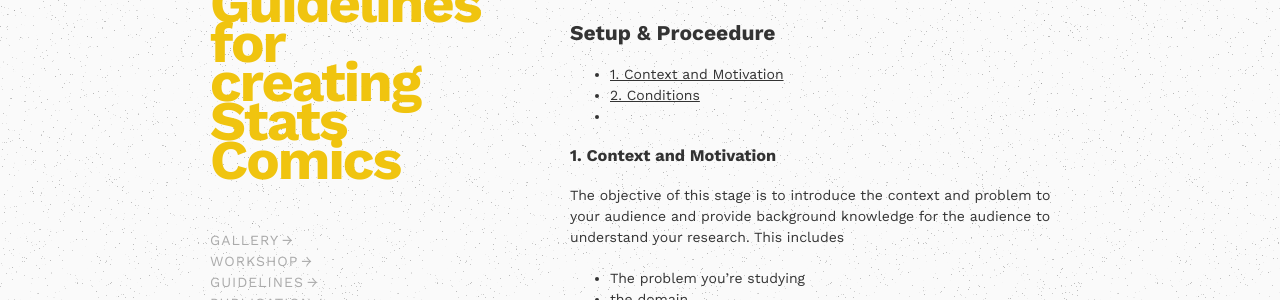
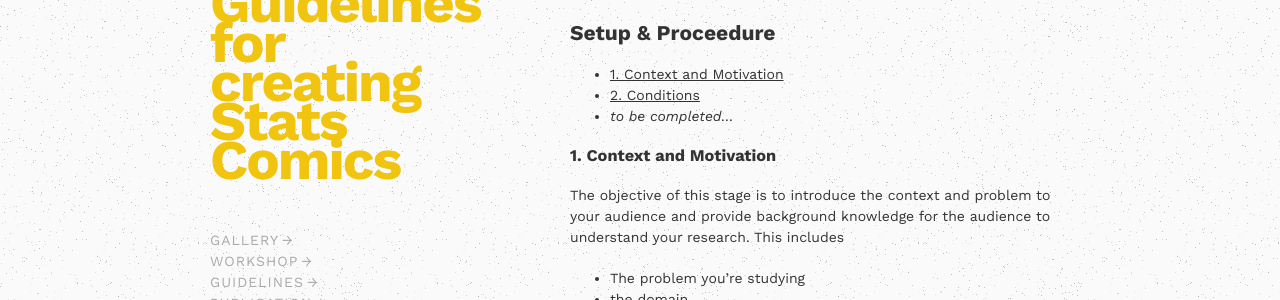
Before and after one commit to statscomics/statscomics.github.io, a Jekyll site: the page built from guidelines.md, in a window 1280 px wide and 900 px high, scrolled down 1669 px. Shown: the part 152-452 px from the top of the window. Built offline with Jekyll 4.4.1, drawn with Linux system fonts in a browser that asks for light colours; our own code applies the rules of GitHub Pages for plain Markdown files; a script that is not in the unit is left out.

Commit message:
Update guidelines.md

```diff
--- a/guidelines.md
+++ b/guidelines.md
@@ -50,7 +50,7 @@ _We do not give visual examples to not bias your decisions. We are interested wh
 
 * [1. Context and Motivation](#context-and-motivation)
 * [2. Conditions](#conditions)
-* <to be completed...>
+* _to be completed..._
 
 ### 1. Context and Motivation
 The objective of this stage is to introduce the context and problem to your audience and provide background knowledge for the audience to understand your research. This includes
```
